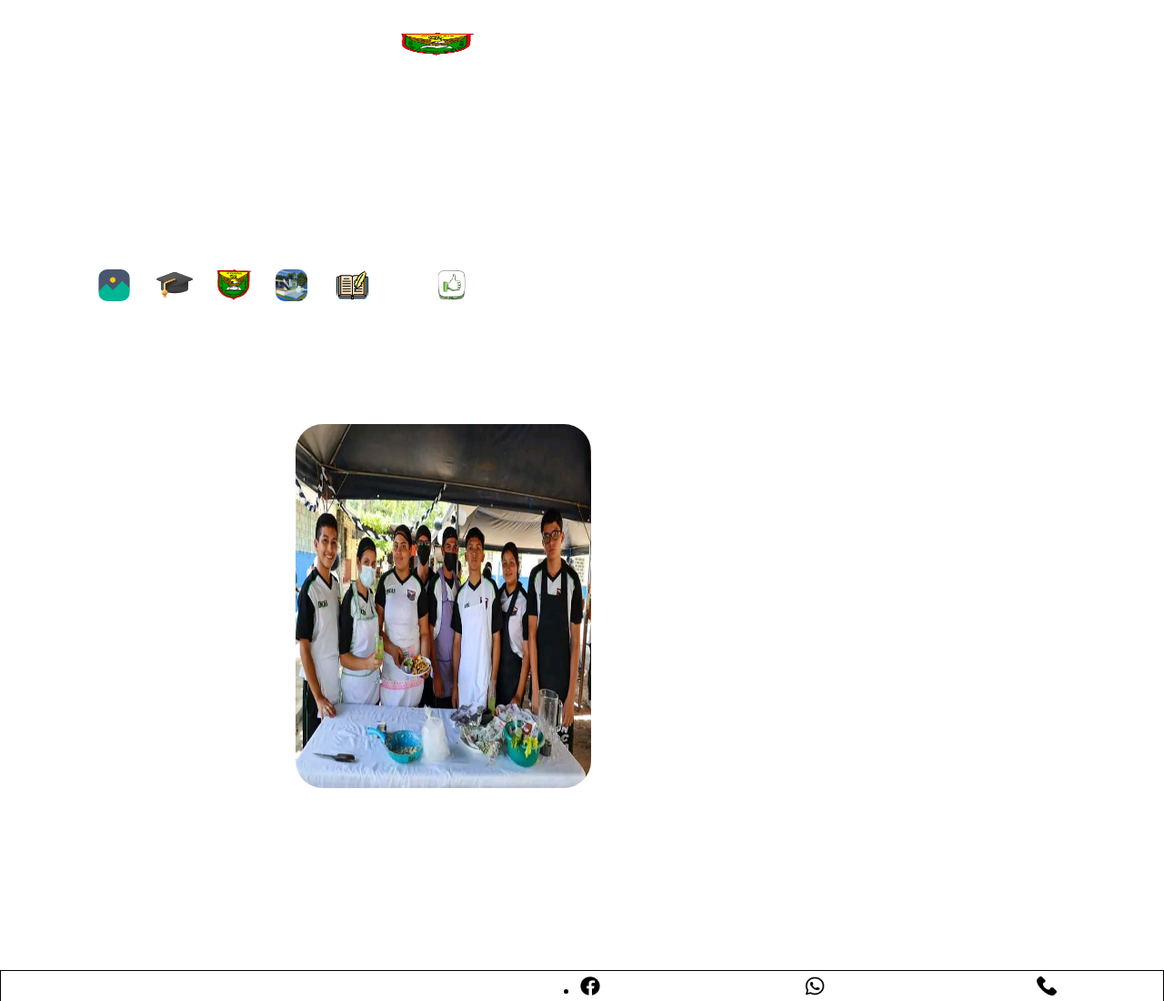
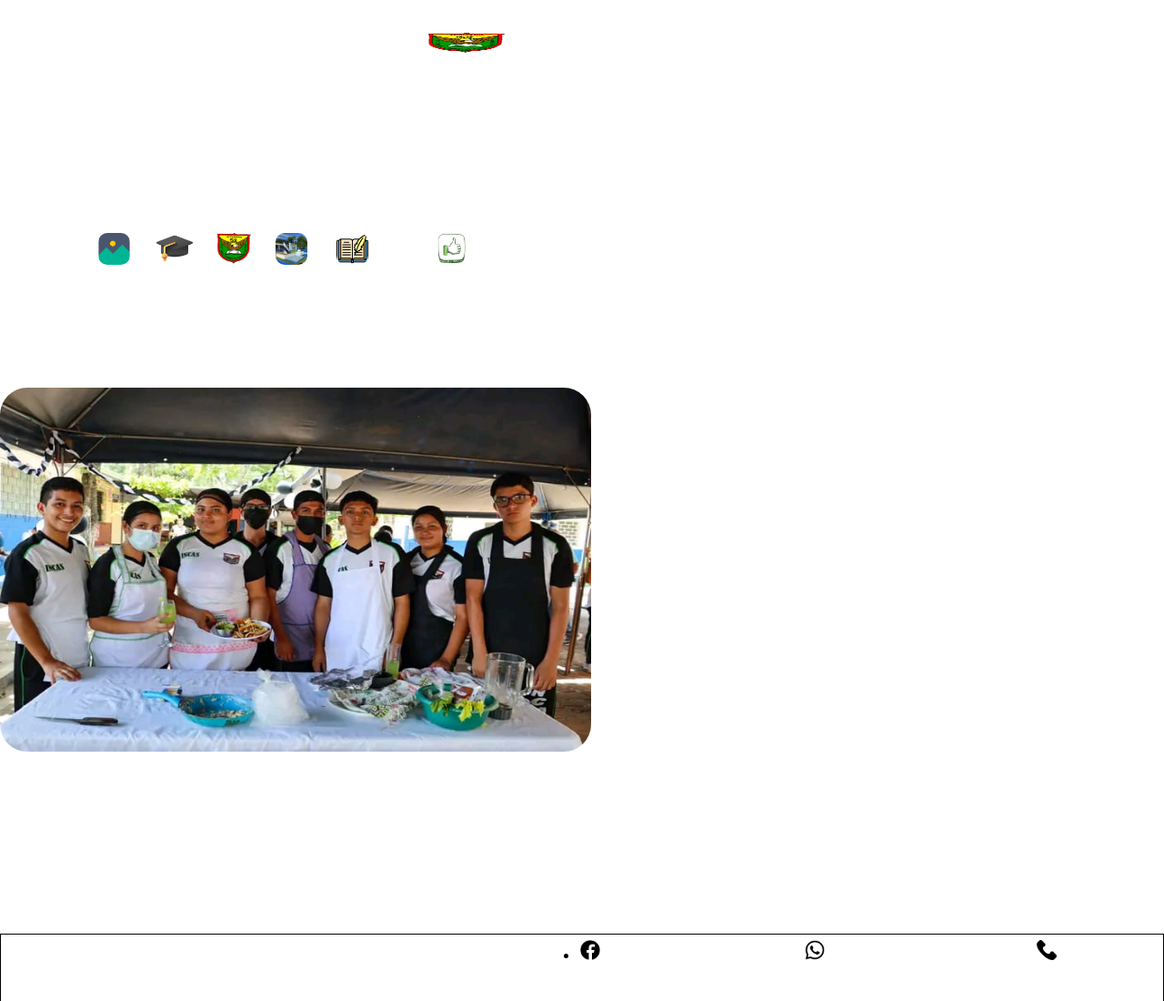
Before and after one commit to 13-07-2023/prueba-1.1, a plain HTML site: page index.html in a window 1280 px wide. Shown: the top 1100 px of the page at 91% size. Drawn offline with Linux system fonts and the light colour scheme.

Commit message:
Update style.css

```diff
--- a/style.css
+++ b/style.css
@@ -277,13 +277,13 @@ nav span{
     text-align: center;
 }
 
-@media screen and (max-width: 1280px) {
+@media screen and (max-width: 1315px) {
     nav{
         width: 100%;
         display: flex;
     }
     header{
-        width: 75%;
+        width: 100%;
         text-align:center;
         display: flex;
     }
@@ -292,9 +292,8 @@ nav span{
         display: block;
     }
     .swiper-slide img {
-        width: 50%;
+        width: 100%;
         align-items: center;
-        margin-left: 50%;
     }
     .text_container{
         display: block;
```
